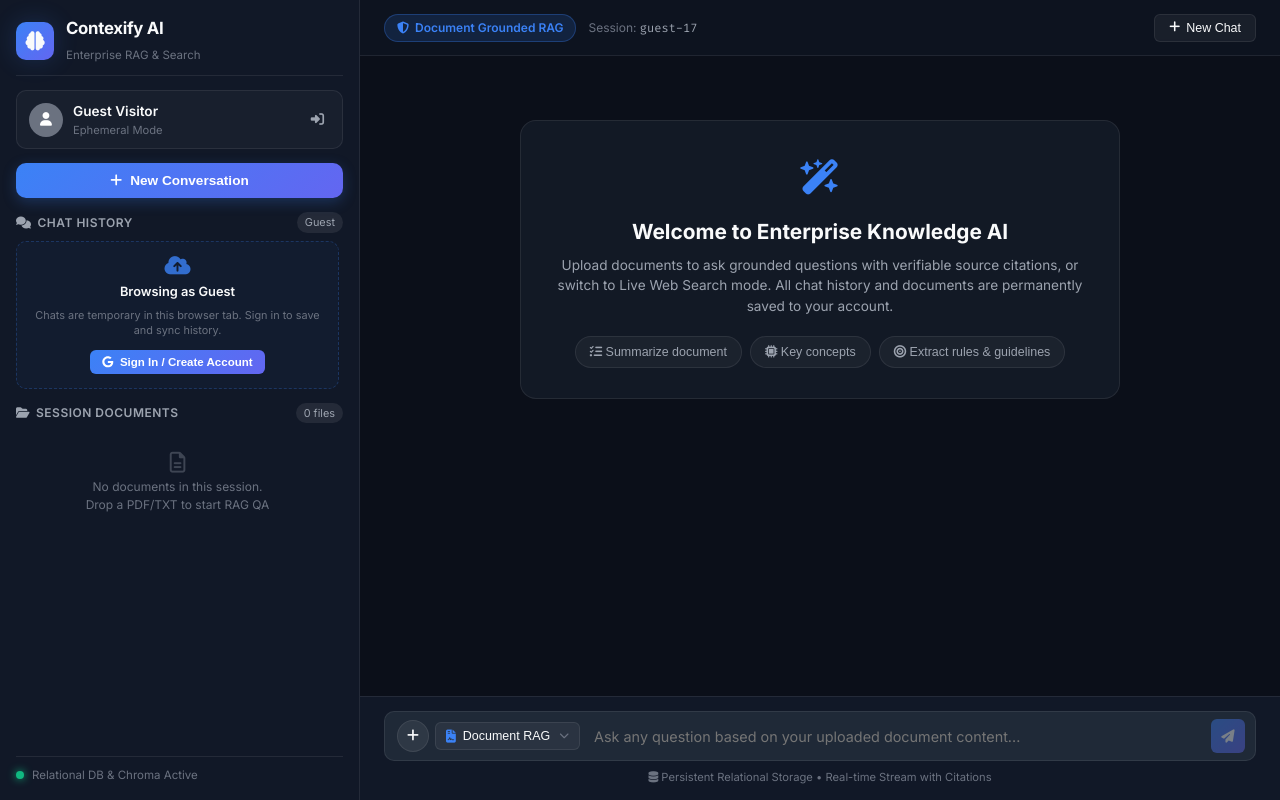
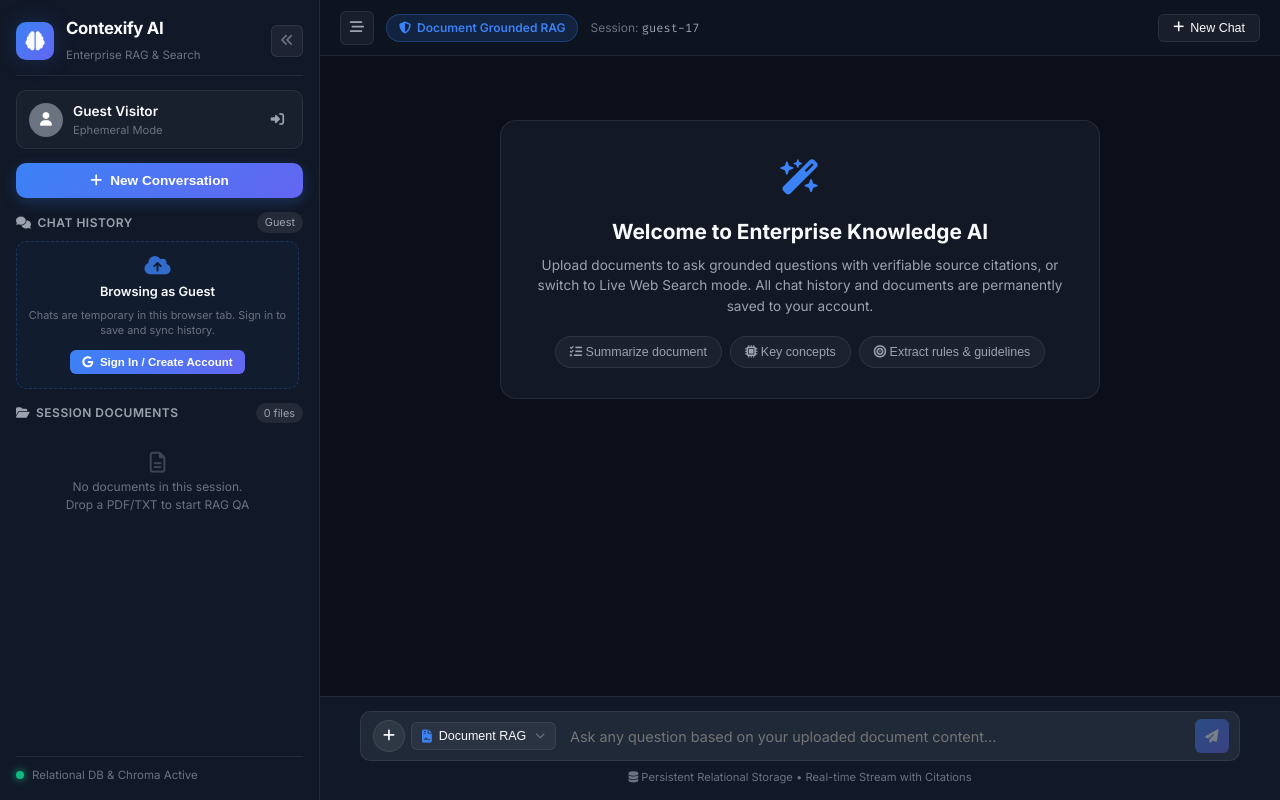
Before and after one commit to Prats129/Contexify, a React (Vite) app in the folder frontend/: page / in a window 1280 px wide. Built offline with nearby package versions, Linux system fonts and the light colour scheme.

Commit message:
feat: add sidebar toggle functionality and update styles for improved UX

```diff
--- a/frontend/src/App.tsx
+++ b/frontend/src/App.tsx
@@ -35,6 +35,18 @@ export const App: React.FC = () => {
   const [isUploading, setIsUploading] = useState(false);
   const [uploadStatusText, setUploadStatusText] = useState('');
   const [isUserModalOpen, setIsUserModalOpen] = useState(false);
+  const [isSidebarOpen, setIsSidebarOpen] = useState<boolean>(() => {
+    const saved = localStorage.getItem('contexify_sidebar_open');
+    return saved !== null ? JSON.parse(saved) : true;
+  });
+
+  const handleToggleSidebar = () => {
+    setIsSidebarOpen((prev) => {
+      const next = !prev;
+      localStorage.setItem('contexify_sidebar_open', JSON.stringify(next));
+      return next;
+    });
+  };
 
   // --- 1. User Initialization (Guest vs Logged In) ---
   useEffect(() => {
@@ -389,6 +401,8 @@ export const App: React.FC = () => {
   return (
     <div className="app-container">
       <Sidebar
+        isOpen={isSidebarOpen}
+        onToggleSidebar={handleToggleSidebar}
         currentUser={currentUser}
         onOpenUserModal={() => setIsUserModalOpen(true)}
         onLogout={handleLogout}
@@ -402,6 +416,8 @@ export const App: React.FC = () => {
       />
 
       <ChatWorkspace
+        isSidebarOpen={isSidebarOpen}
+        onToggleSidebar={handleToggleSidebar}
         currentMode={currentMode}
         onModeChange={handleModeChange}
         activeSessionId={activeSessionId}
--- a/frontend/src/components/Chat/ChatHeader.tsx
+++ b/frontend/src/components/Chat/ChatHeader.tsx
@@ -5,17 +5,31 @@ interface ChatHeaderProps {
   currentMode: ChatMode;
   sessionId: string | null;
   onNewSession: () => void;
+  isSidebarOpen: boolean;
+  onToggleSidebar: () => void;
 }
 
 export const ChatHeader: React.FC<ChatHeaderProps> = ({
   currentMode,
   sessionId,
   onNewSession,
+  isSidebarOpen,
+  onToggleSidebar,
 }) => {
   const isWeb = currentMode === 'WEB_SEARCH';
 
   return (
     <header className="workspace-header">
+      <div className="header-left">
+        <button
+          type="button"
+          className="btn-toggle-sidebar-header"
+          onClick={onToggleSidebar}
+          title={isSidebarOpen ? 'Collapse sidebar' : 'Expand sidebar'}
+        >
+          <i className={`fa-solid ${isSidebarOpen ? 'fa-bars-staggered' : 'fa-bars'}`}></i>
+        </button>
+
         <div className="header-mode-indicator">
           <span className={`mode-badge ${isWeb ? 'WEB' : 'RAG'}`}>
             <i className={`fa-solid ${isWeb ? 'fa-globe' : 'fa-shield-halved'}`}></i>{' '}
@@ -25,6 +39,8 @@ export const ChatHeader: React.FC<ChatHeaderProps> = ({
             Session: <code>{sessionId ? sessionId.substring(0, 8) : '...'}</code>
           </span>
         </div>
+      </div>
+
       <div className="header-actions">
         <button
           type="button"
--- a/frontend/src/components/Chat/ChatWorkspace.tsx
+++ b/frontend/src/components/Chat/ChatWorkspace.tsx
@@ -26,6 +26,8 @@ interface ChatWorkspaceProps {
   uploadStatusText?: string;
   documents: DocumentMetadata[];
   onDeleteDocument: (documentId: string) => void;
+  isSidebarOpen: boolean;
+  onToggleSidebar: () => void;
 }
 
 export const ChatWorkspace: React.FC<ChatWorkspaceProps> = ({
@@ -45,6 +47,8 @@ export const ChatWorkspace: React.FC<ChatWorkspaceProps> = ({
   uploadStatusText,
   documents,
   onDeleteDocument,
+  isSidebarOpen,
+  onToggleSidebar,
 }) => {
   const [isDragging, setIsDragging] = useState(false);
   const dragCounterRef = useRef(0);
@@ -130,6 +134,8 @@ export const ChatWorkspace: React.FC<ChatWorkspaceProps> = ({
         currentMode={currentMode}
         sessionId={activeSessionId}
         onNewSession={onNewSession}
+        isSidebarOpen={isSidebarOpen}
+        onToggleSidebar={onToggleSidebar}
       />
 
       <MessageList
--- a/frontend/src/components/Sidebar/Sidebar.tsx
+++ b/frontend/src/components/Sidebar/Sidebar.tsx
@@ -5,6 +5,8 @@ import { DocumentList } from './DocumentList';
 import type { User, ChatSession, DocumentMetadata } from '../../types';
 
 interface SidebarProps {
+  isOpen: boolean;
+  onToggleSidebar: () => void;
   currentUser: User | null;
   onOpenUserModal: () => void;
   onLogout: () => void;
@@ -18,6 +20,8 @@ interface SidebarProps {
 }
 
 export const Sidebar: React.FC<SidebarProps> = ({
+  isOpen,
+  onToggleSidebar,
   currentUser,
   onOpenUserModal,
   onLogout,
@@ -30,8 +34,8 @@ export const Sidebar: React.FC<SidebarProps> = ({
   onDeleteDocument,
 }) => {
   return (
-    <aside className="sidebar">
-      {/* Brand */}
+    <aside className={`sidebar ${!isOpen ? 'collapsed' : ''}`}>
+      {/* Brand & Collapse Button */}
       <div className="sidebar-header">
         <div className="brand">
           <div className="brand-icon">
@@ -42,6 +46,14 @@ export const Sidebar: React.FC<SidebarProps> = ({
             <span>Enterprise RAG & Search</span>
           </div>
         </div>
+        <button
+          type="button"
+          className="btn-toggle-sidebar"
+          onClick={onToggleSidebar}
+          title="Collapse sidebar"
+        >
+          <i className="fa-solid fa-angles-left"></i>
+        </button>
       </div>
 
       {/* User Profile Card */}
--- a/frontend/src/styles/main.css
+++ b/frontend/src/styles/main.css
@@ -68,7 +68,7 @@ body {
 
 /* Sidebar Styling */
 .sidebar {
-    width: 360px;
+    width: 320px;
     background-color: var(--bg-sidebar);
     border-right: 1px solid var(--border-color);
     display: flex;
@@ -77,11 +77,55 @@ body {
     gap: 14px;
     flex-shrink: 0;
     overflow-y: auto;
+    overflow-x: hidden;
+    white-space: normal;
+    transition: width 0.28s cubic-bezier(0.4, 0, 0.2, 1),
+                padding 0.28s cubic-bezier(0.4, 0, 0.2, 1),
+                opacity 0.22s ease,
+                border-color 0.28s ease;
+}
+
+.sidebar.collapsed {
+    width: 0 !important;
+    min-width: 0 !important;
+    max-width: 0 !important;
+    padding: 0 !important;
+    margin: 0 !important;
+    opacity: 0 !important;
+    pointer-events: none !important;
+    border-right: 1px solid transparent !important;
 }
 
 .sidebar-header {
+    display: flex;
+    align-items: center;
+    justify-content: space-between;
     padding-bottom: 10px;
     border-bottom: 1px solid var(--border-color);
+    gap: 8px;
+}
+
+.btn-toggle-sidebar {
+    background: rgba(255, 255, 255, 0.05);
+    border: 1px solid var(--border-color);
+    color: var(--text-muted);
+    width: 32px;
+    height: 32px;
+    border-radius: var(--radius-sm);
+    display: flex;
+    align-items: center;
+    justify-content: center;
+    cursor: pointer;
+    transition: all 0.2s ease;
+    font-size: 0.85rem;
+    flex-shrink: 0;
+}
+
+.btn-toggle-sidebar:hover {
+    background: rgba(255, 255, 255, 0.12);
+    color: var(--text-primary);
+    border-color: rgba(255, 255, 255, 0.25);
+    transform: scale(1.05);
 }
 
 .brand {
@@ -690,9 +734,37 @@ body {
     display: flex;
     align-items: center;
     justify-content: space-between;
-    padding: 0 24px;
+    padding: 0 20px;
     background: rgba(17, 24, 39, 0.5);
     backdrop-filter: blur(10px);
+}
+
+.header-left {
+    display: flex;
+    align-items: center;
+    gap: 12px;
+}
+
+.btn-toggle-sidebar-header {
+    background: rgba(255, 255, 255, 0.05);
+    border: 1px solid var(--border-color);
+    color: var(--text-secondary);
+    width: 34px;
+    height: 34px;
+    border-radius: var(--radius-sm);
+    display: flex;
+    align-items: center;
+    justify-content: center;
+    cursor: pointer;
+    transition: all 0.2s ease;
+    font-size: 0.9rem;
+}
+
+.btn-toggle-sidebar-header:hover {
+    background: rgba(59, 130, 246, 0.15);
+    border-color: var(--primary);
+    color: #fff;
+    transform: scale(1.05);
 }
 
 .header-mode-indicator {
```
Lines whose indentation alone changed are shown as unchanged.
